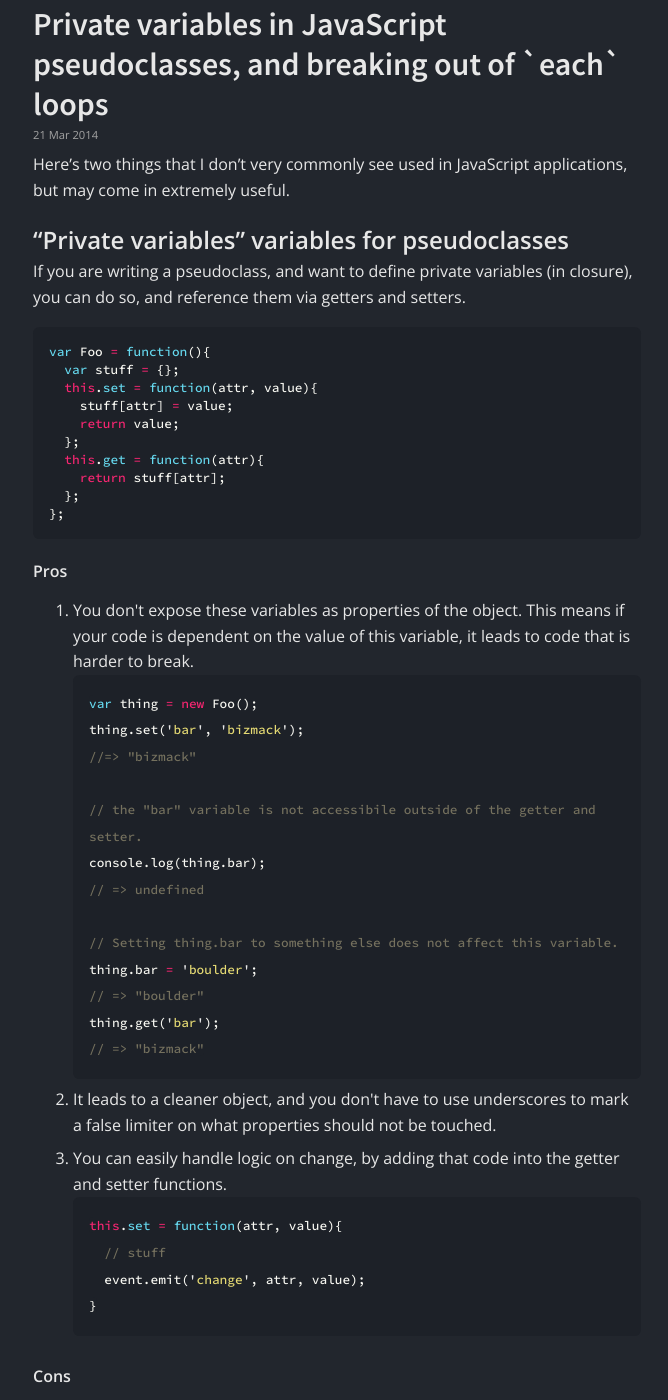
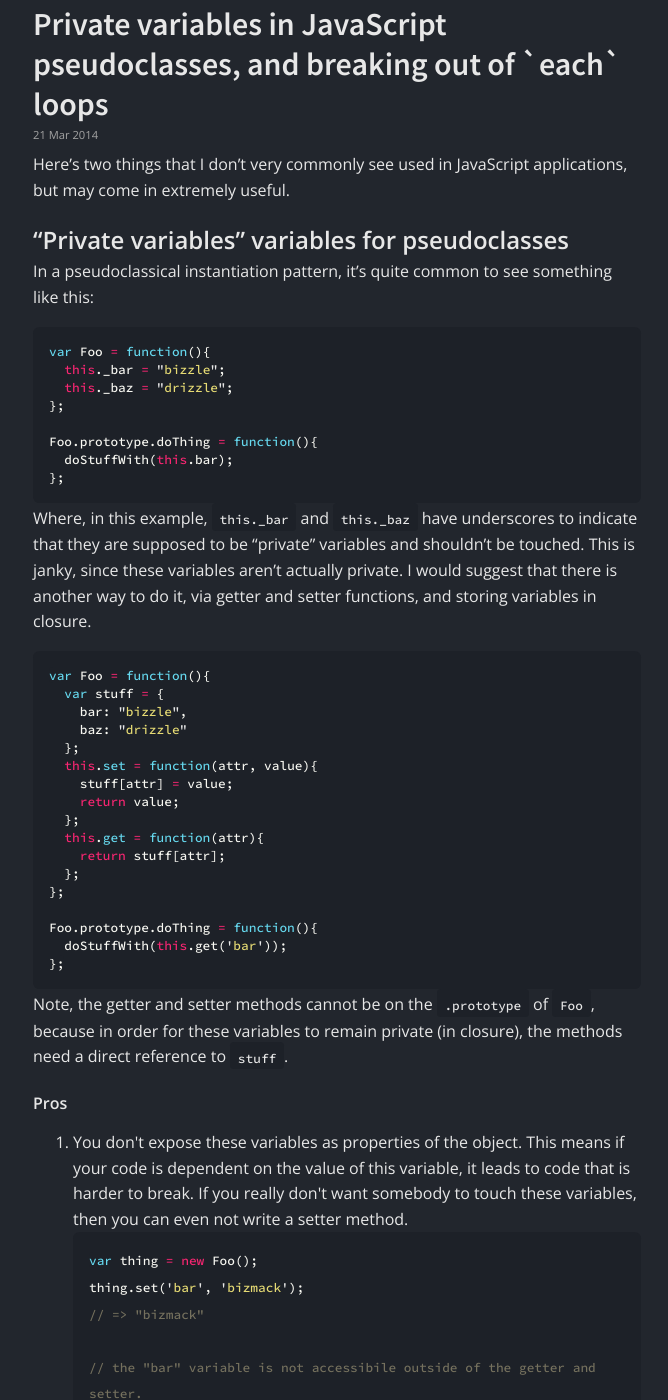
Before and after one commit to bioball/bioball.github.io, a Jekyll site: the page built from _posts/2014-03-21-private-variables-and-breaking-loops.md, in a window 1280 px wide and 1400 px high, scrolled down 190 px. Shown: the whole window, without its empty margins (63-731 px from the left). Built offline with Jekyll 4.4.1, drawn with Linux system fonts in a browser that asks for light colours; Markdown is read by kramdown in place of the engine named in the settings; some of the changed text lies outside the part shown.

Commit message:
more words

```diff
--- a/_posts/2014-03-21-private-variables-and-breaking-loops.md
+++ b/_posts/2014-03-21-private-variables-and-breaking-loops.md
@@ -8,10 +8,27 @@ Here's two things that I don't very commonly see used in JavaScript applications
 
 ## "Private variables" variables for pseudoclasses
 
-If you are writing a pseudoclass, and want to define private variables (in closure), you can do so, and reference them via getters and setters.
+In a pseudoclassical instantiation pattern, it's quite common to see something like this:
+
 {% highlight javascript %}
 var Foo = function(){
-  var stuff = {};
+  this._bar = "bizzle";
+  this._baz = "drizzle";
+};
+
+Foo.prototype.doThing = function(){
+  doStuffWith(this.bar);
+};
+{% endhighlight %}
+
+Where, in this example, `this._bar` and `this._baz` have underscores to indicate that they are supposed to be "private" variables and shouldn't be touched. This is janky, since these variables aren't actually private. I would suggest that there is another way to do it, via getter and setter functions, and storing variables in closure.
+
+{% highlight javascript %}
+var Foo = function(){
+  var stuff = {
+    bar: "bizzle",
+    baz: "drizzle"
+  };
   this.set = function(attr, value){
     stuff[attr] = value;
     return value;
@@ -20,18 +37,23 @@ var Foo = function(){
     return stuff[attr];
   };
 };
+
+Foo.prototype.doThing = function(){
+  doStuffWith(this.get('bar'));
+};
 {% endhighlight %}
 
+Note, the getter and setter methods cannot be on the `.prototype` of `Foo`, because in order for these variables to remain private (in closure), the methods need a direct reference to `stuff`.
 #### Pros
 
 <ol>
   <li>
-You don't expose these variables as properties of the object. This means if your code is dependent on the value of this variable, it leads to code that is harder to break.
+You don't expose these variables as properties of the object. This means if your code is dependent on the value of this variable, it leads to code that is harder to break. If you really don't want somebody to touch these variables, then you can even not write a setter method.
 
 {% highlight javascript %}
 var thing = new Foo();
 thing.set('bar', 'bizmack');
-//=> "bizmack"
+// => "bizmack"
 
 // the "bar" variable is not accessibile outside of the getter and setter.
 console.log(thing.bar);
@@ -62,13 +84,9 @@ this.set = function(attr, value){
 
 #### Cons
 
-1. Every new instance of `Foo` comes with its own `get` and `set` functions.If I create 1000 objects with `new Foo()`, I also get 2000 extra functions. On a large scale, this can be expensive.
-
+1. Every new instance of `Foo` comes with its own `get` and `set` functions. If I create 1000 objects with `new Foo()`, I also get 2000 extra functions. On a large scale, this can be expensive.
 2. These variables aren't truly private, since the variables are still indirectly exposed via `get` and `set`.
-
 So is doing this any better than just defining variables as properties of each instance of the class? That's up to you to decide.
-
-The getter and setter methods cannot be on the `.prototype` of `Foo`, because in order for these variables to remain private (in closure), the methods need a direct reference to `stuff`.
 
 
 ## Breaking out of `each` loops
```
